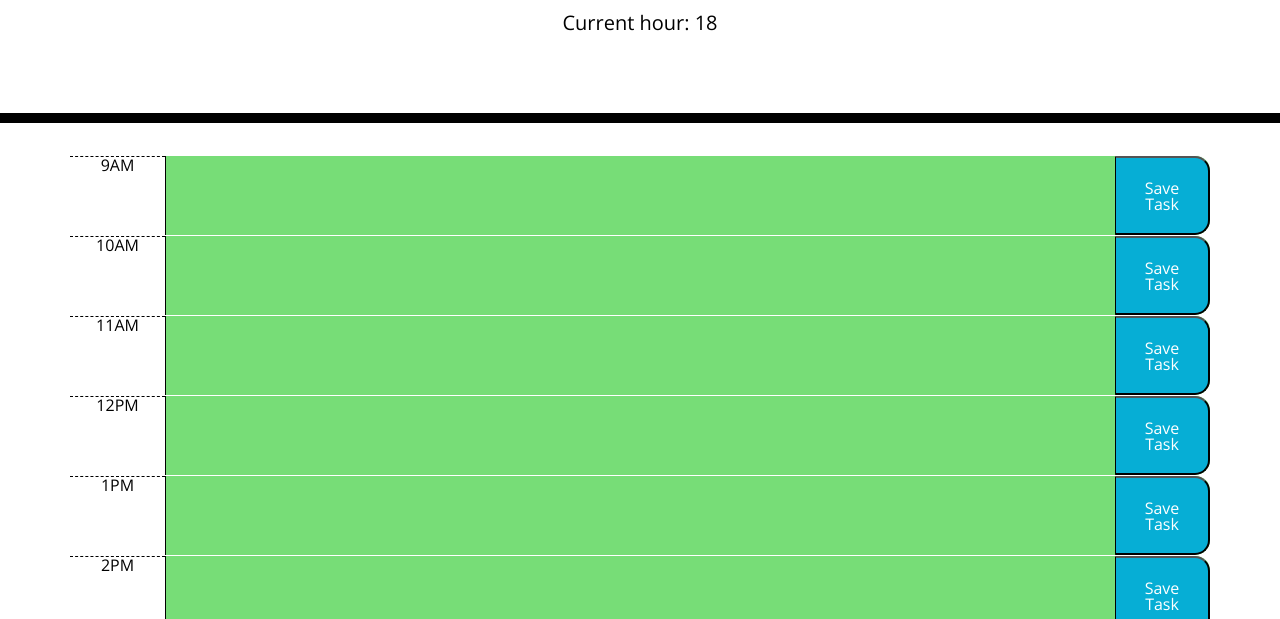
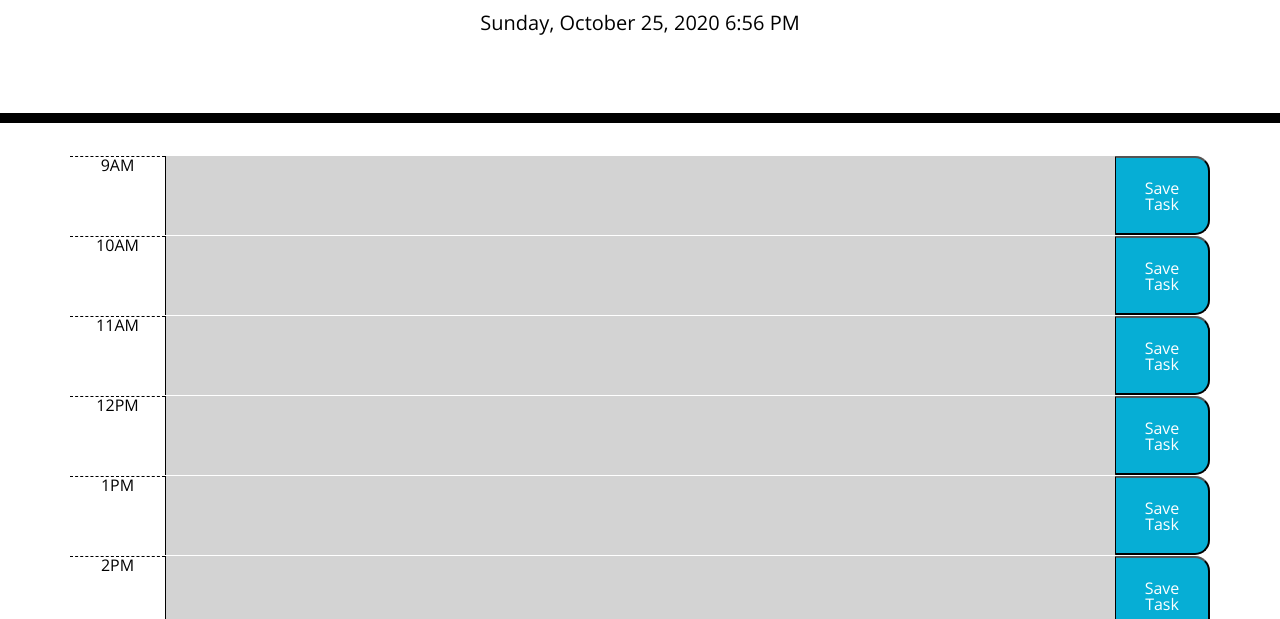
Before and after one commit to speloqu24/Planner, a plain HTML site: page Develop/index.html in a window 1280 px wide. Shown: the part 181-800 px from the top of the page. Drawn offline with nearby package versions, Linux system fonts and the light colour scheme.

Commit message:
conditionals

```diff
--- a/Develop/script.js
+++ b/Develop/script.js
@@ -1,23 +1,17 @@
-// variables for current date/time - this date/time will target the "currentDay" ID
-// moment.js doesn't seem to be working for me i.e. var today = moment();
+
+var timeDisplay = moment().format('LLLL')
+
 var currentHour = moment().hours()
 currentHour = parseInt(currentHour)
 // verified number data type
 // console.log( typeof currentHour)
 // console.log(currentHour)
-document.getElementById("currentDay").innerHTML = "Current hour: " + currentHour;
-
-
-// function timeCondition(){
-
-//     var ninetime = document.getElementById("9")
-//     console.log(ninetime)
-// }
+document.getElementById("currentDay").innerHTML = timeDisplay;
 
 var task9 = document.getElementById("btn9");
 var taskTxt9 = document.getElementById("task9");
 
-task9.addEventListener("click", function (event){
+task9.addEventListener("click", function (event) {
     event.preventDefault();
     var nineAM = taskTxt9.value
     localStorage.setItem("nineAM", nineAM);
@@ -30,7 +24,7 @@ taskTxt9.textContent = planner9get;
 var task10 = document.getElementById("btn10");
 var taskTxt10 = document.getElementById("task10");
 
-task10.addEventListener("click", function (event){
+task10.addEventListener("click", function (event) {
     event.preventDefault();
     var tenAM = taskTxt10.value
     localStorage.setItem("tenAM", tenAM);
@@ -45,7 +39,7 @@ taskTxt10.textContent = planner10get;
 var task11 = document.getElementById("btn11");
 var taskTxt11 = document.getElementById("task11");
 
-task11.addEventListener("click", function (event){
+task11.addEventListener("click", function (event) {
     event.preventDefault();
     var elevenAM = taskTxt11.value
     localStorage.setItem("elevenAM", elevenAM);
@@ -59,7 +53,7 @@ taskTxt11.textContent = planner11get;
 var task12 = document.getElementById("btn12");
 var taskTxt12 = document.getElementById("task12");
 
-task12.addEventListener("click", function (event){
+task12.addEventListener("click", function (event) {
     event.preventDefault();
     var twelvePM = taskTxt12.value
     localStorage.setItem("twelvePM", twelvePM);
@@ -73,7 +67,7 @@ taskTxt12.textContent = planner12get;
 var task1 = document.getElementById("btn1");
 var taskTxt1 = document.getElementById("task1");
 
-task1.addEventListener("click", function (event){
+task1.addEventListener("click", function (event) {
     event.preventDefault();
     var onePM = taskTxt1.value
     localStorage.setItem("onePM", onePM);
@@ -86,7 +80,7 @@ taskTxt1.textContent = planner1get;
 var task2 = document.getElementById("btn2");
 var taskTxt2 = document.getElementById("task2");
 
-task2.addEventListener("click", function (event){
+task2.addEventListener("click", function (event) {
     event.preventDefault();
     var twoPM = taskTxt2.value
     localStorage.setItem("twoPM", twoPM);
@@ -99,7 +93,7 @@ taskTxt2.textContent = planner2get;
 var task3 = document.getElementById("btn3");
 var taskTxt3 = document.getElementById("task3");
 
-task3.addEventListener("click", function (event){
+task3.addEventListener("click", function (event) {
     event.preventDefault();
     var threePM = taskTxt3.value
     localStorage.setItem("threePM", threePM);
@@ -112,7 +106,7 @@ taskTxt3.textContent = planner3get;
 var task4 = document.getElementById("btn4");
 var taskTxt4 = document.getElementById("task4");
 
-task4.addEventListener("click", function (event){
+task4.addEventListener("click", function (event) {
     event.preventDefault();
     var fourPM = taskTxt4.value
     localStorage.setItem("fourPM", fourPM);
@@ -125,7 +119,7 @@ taskTxt4.textContent = planner4get;
 var task5 = document.getElementById("btn5");
 var taskTxt5 = document.getElementById("task5");
 
-task5.addEventListener("click", function (event){
+task5.addEventListener("click", function (event) {
     event.preventDefault();
     var fivePM = taskTxt5.value
     localStorage.setItem("fivePM", fivePM);
@@ -135,19 +129,33 @@ var planner5get = localStorage.getItem("fivePM");
 taskTxt5.textContent = planner5get;
 
 
-$(".time-block").each(function() {
+$(".time-block").each(function () {
     var timeID = +($(this).attr("id"));
-var hourBlock = parseInt(timeID,("-")[1])
+    var hourBlock = parseInt(timeID, ("-")[1])
     // verified number data type
     //  console.log(typeof hourBlock)
- console.log(hourBlock)
+    console.log(currentHour, hourBlock)
 
 
     if (currentHour > hourBlock) {
-$(".time-block").addClass("past")
+        $(".time-block").addClass("past") // grey
+        console.log("currentHour > hourBlock")
     } else if (currentHour === hourBlock) {
-     $(".time-block").addClass("present")
- } else (currentHour < hourBlock)
-     $(".time-block").addClass("future")
+         $(".time-block").addClass("present") // red
+        console.log("currentHour === hourBlock")
+    } else if (currentHour <  hourBlock) {
+         $(".time-block").addClass("future") //
+        console.log("currentHour === hourBlock")
+    }
+
+    // else if (currentHour === hourBlock) {
+    //     $("#task9").addClass("present")
+    //     console.log("currentHour === hourBlock")
+    // }
+
+    // else if (currentHour < hourBlock) {
+    //     $("#task9").addClass("future")
+    //     console.log("currentHour < hourBlock")
+    // }
 
 })
```
Also changed, not shown: Develop/index.html (+18 -31 lines). Lines whose indentation alone changed are shown as unchanged.
